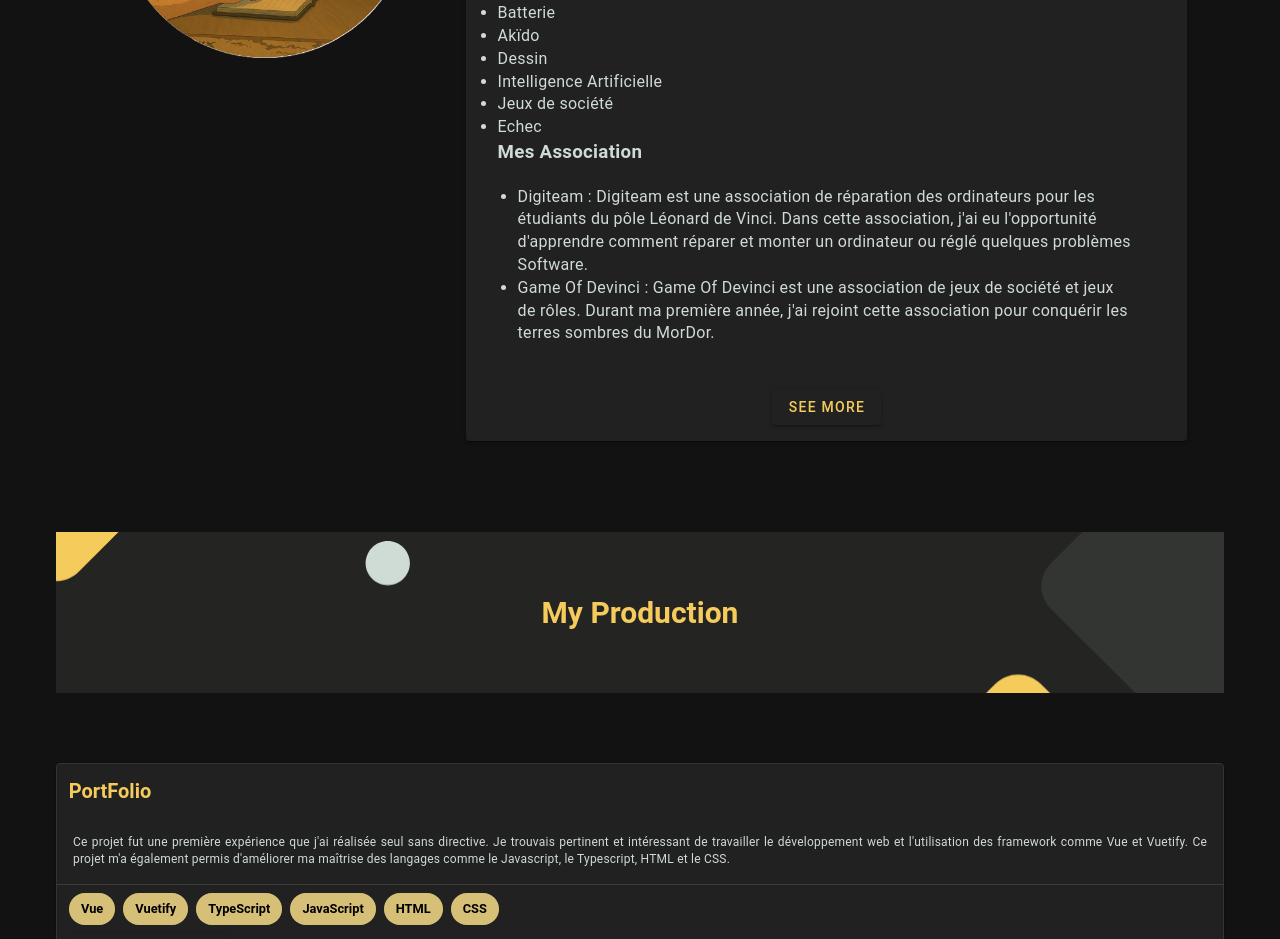
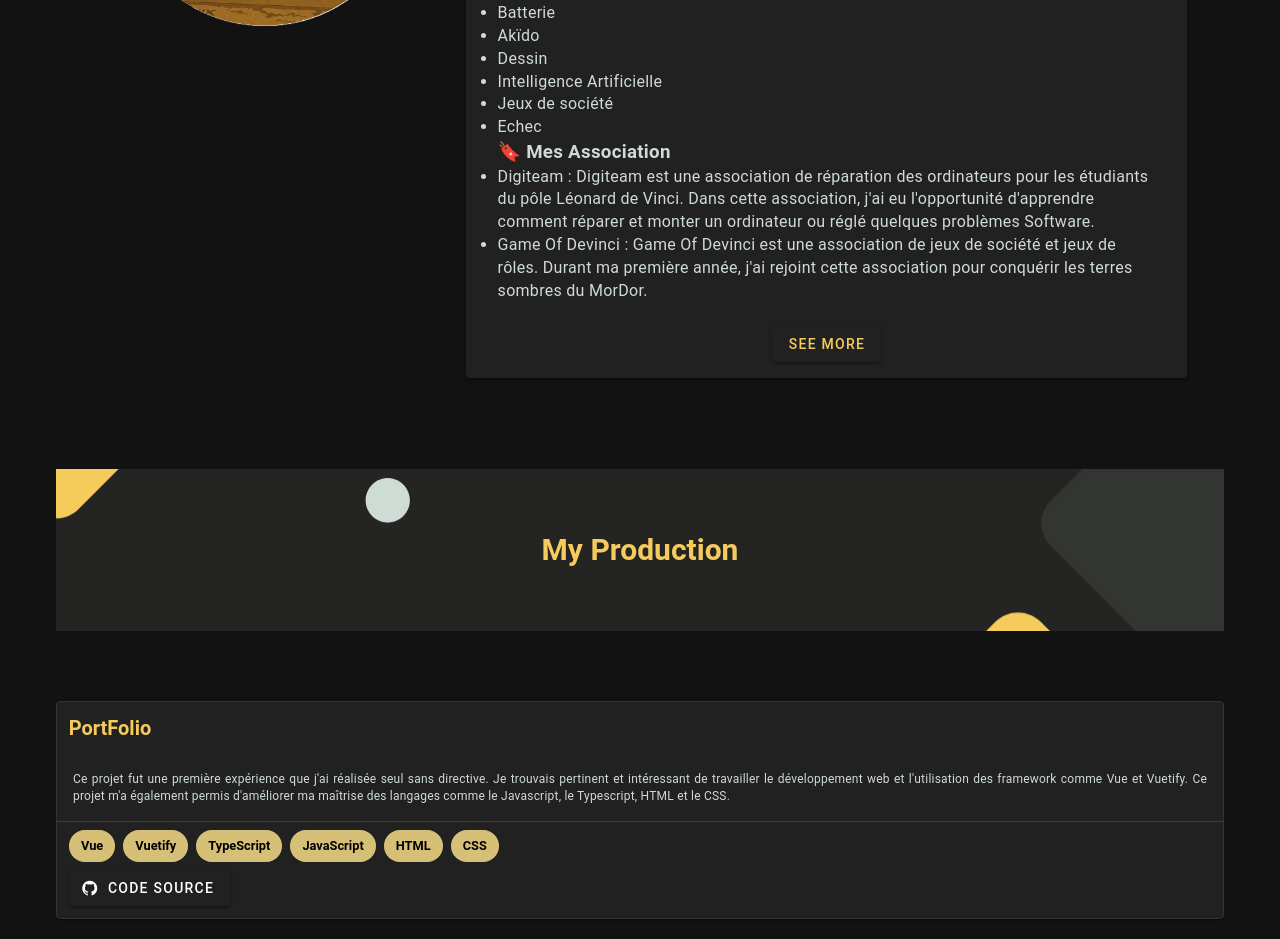
Before and after one commit to Gabafle/portfolio-PETER-Gabriel, a Vue app: page /#/home in a window 1280 px wide. Shown: the part 1400-2339 px from the top of the page. Built offline with nearby package versions, Linux system fonts and the light colour scheme.

Commit message:
Add Emoji

```diff
--- a/src/pages/homePages.vue
+++ b/src/pages/homePages.vue
@@ -93,8 +93,8 @@
                     <li> Jeux de société</li>
                     <li> Echec</li>
                   </ul>
-                  <h3> Mes Association </h3>
-                  <ul class="ma-lg-5">
+                  <h3>🔖 Mes Association </h3>
+                  <ul >
                     <li>Digiteam : Digiteam est une association de réparation des ordinateurs pour les étudiants du pôle Léonard de Vinci.
                       Dans cette association, j'ai eu l'opportunité d'apprendre comment réparer et monter un ordinateur ou réglé quelques problèmes Software.
                     </li>
--- a/src/pages/monProfil.vue
+++ b/src/pages/monProfil.vue
@@ -49,7 +49,7 @@
               <li> Jeux de société</li>
               <li> Echec</li>
             </ul>
-            <h3> Mes Association </h3>
+            <h3>🔖 Mes Association </h3>
             <ul class="ma-lg-5">
               <li>Digiteam : Digiteam est une association de réparation des ordinateurs pour les étudiants du pôle Léonard de Vinci.
                 Dans cette association, j'ai eu l'opportunité d'apprendre comment réparer et monter un ordinateur ou réglé quelques problèmes Software.
```
Also changed, not shown: 4 other files (tests, documents, lock files or other folders).
